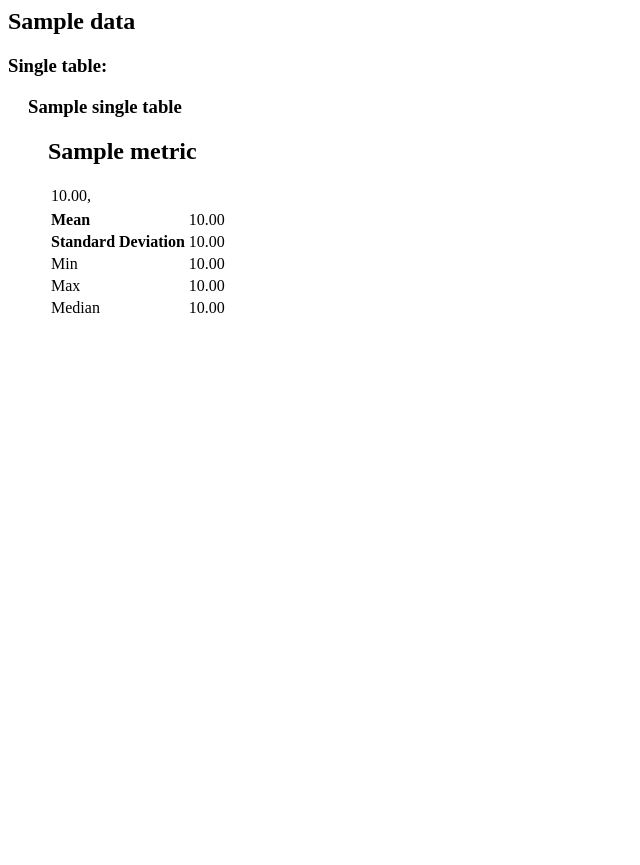
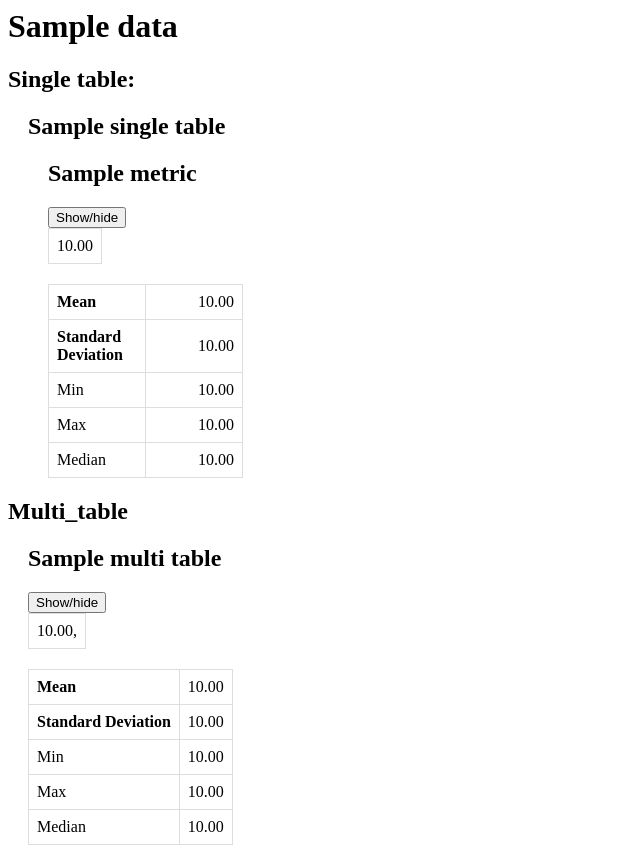
Before and after one commit to martinjurkovic/json-viewer, a Django app: template viewer/templates/viewer/index.html in a window 1280 px wide. Shown: the whole page, without its empty margins (0-640 px from the left). Before the commit the page ends 800 px from the top, so only its background shows below. Run offline with Django 4.2, Linux system fonts and the light colour scheme; the template is opened without the code that fills it: most values are stand-ins (such as "Sample title", 1, 10 or a date in 2020).

Commit message:
Update template for nicer tables

```diff
--- a/viewer/templates/viewer/index.html
+++ b/viewer/templates/viewer/index.html
@@ -1,20 +1,101 @@
-<div style="margin-left: 0;">
-<h2>{{ data.dataset_name }}</h2>
+<style>
+  table {
+    /* width: 50%; */
+    border-collapse: collapse;
+    margin-bottom: 20px;
+  }
+  th,
+  td {
+    border: 1px solid #ddd;
+    padding: 8px;
+  }
+  th {
+    background-color: #4caf50;
+    color: white;
+  }
 
-<h3>Single table:</h3>
+  /* for the score table */
+  .score-table td {
+    width: 20px;
+  }
+
+  /* for the statistics table */
+  .stats-table td {
+    width: 80px;
+  }
+
+  /* align numbers to the right */
+  td.number {
+    text-align: right;
+  }
+</style>
+
+<div style="margin-left: 0">
+  <h1>{{ data.dataset_name }}</h1>
+
+  <h2>Single table:</h2>
 
   {% for table_name, table_content in data.metrics.single_table.items %}
-<div style="margin-left: 20px;">
-  <h3>{{ table_name }}</h3>
+  <div style="margin-left: 20px">
+    <h2>{{ table_name }}</h2>
 
     {% for metric, details in table_content.items %}
-  <div style="margin-left: 20px;">
+    <div style="margin-left: 20px">
       <h2>{{ metric }}</h2>
 
+      <button onclick="toggleTable('{{ table_name }}{{ forloop.counter }}');">
+        Show/hide
+      </button>
+      <div id="{{ table_name }}{{ forloop.counter }}" class="table-container">
+        <table class="score-table">
+          <tr>
+            {% for score in details.scores %}
+            <td class="number">{{ score|floatformat:2 }}</td>
+            {% endfor %}
+          </tr>
+        </table>
+
+        <table class="stats-table">
+          <tr>
+            <td><strong>Mean</strong></td>
+            <td class="number">{{ details.mean|floatformat:2 }}</td>
+          </tr>
+          <tr>
+            <td><strong>Standard Deviation</strong></td>
+            <td class="number">{{ details.std|floatformat:2 }}</td>
+          </tr>
+          <tr>
+            <td>Min</td>
+            <td class="number">{{ details.min|floatformat:2 }}</td>
+          </tr>
+          <tr>
+            <td>Max</td>
+            <td class="number">{{ details.max|floatformat:2 }}</td>
+          </tr>
+          <tr>
+            <td>Median</td>
+            <td class="number">{{ details.median|floatformat:2 }}</td>
+          </tr>
+        </table>
+      </div>
+    </div>
+    {% endfor %}
+  </div>
+  {% endfor %}
+
+  <h2>Multi_table</h2>
+  {% for metric_name, details in data.metrics.multi_table.items %}
+  <div style="margin-left: 20px">
+    <h2>{{ metric_name }}</h2>
+
+    <button onclick="toggleTable('{{ metric_name }}{{ forloop.counter }}');">
+      Show/hide
+    </button>
+    <div id="{{ metric_name }}{{ forloop.counter }}" class="table-container">
       <table>
         <tr>
           {% for score in details.scores %}
-          <td>{{ score|floatformat:2 }},</td>
+          <td class="number">{{ score|floatformat:2 }},</td>
           {% endfor %}
         </tr>
       </table>
@@ -22,27 +103,37 @@
       <table>
         <tr>
           <td><strong>Mean</strong></td>
-        <td>{{ details.mean|floatformat:2 }}</td>
+          <td class="number">{{ details.mean|floatformat:2 }}</td>
         </tr>
         <tr>
           <td><strong>Standard Deviation</strong></td>
-        <td>{{ details.std|floatformat:2 }}</td>
+          <td class="number">{{ details.std|floatformat:2 }}</td>
         </tr>
         <tr>
           <td>Min</td>
-        <td>{{ details.min|floatformat:2 }}</td>
+          <td class="number">{{ details.min|floatformat:2 }}</td>
         </tr>
         <tr>
           <td>Max</td>
-        <td>{{ details.max|floatformat:2 }}</td>
+          <td class="number">{{ details.max|floatformat:2 }}</td>
         </tr>
         <tr>
           <td>Median</td>
-        <td>{{ details.median|floatformat:2 }}</td>
+          <td class="number">{{ details.median|floatformat:2 }}</td>
         </tr>
       </table>
     </div>
-  {% endfor %}
   </div>
   {% endfor %}
 </div>
+
+<script>
+  function toggleTable(id) {
+    var x = document.getElementById(id);
+    if (x.style.display === "none") {
+      x.style.display = "block";
+    } else {
+      x.style.display = "none";
+    }
+  }
+</script>
```
Lines whose indentation alone changed are shown as unchanged.
